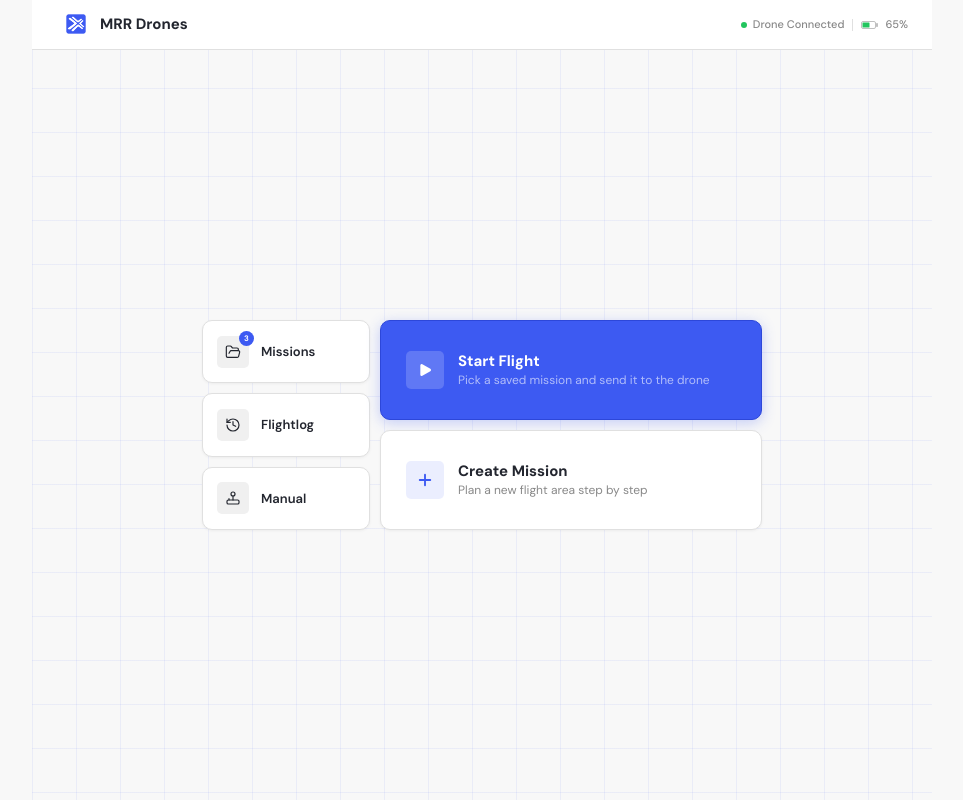
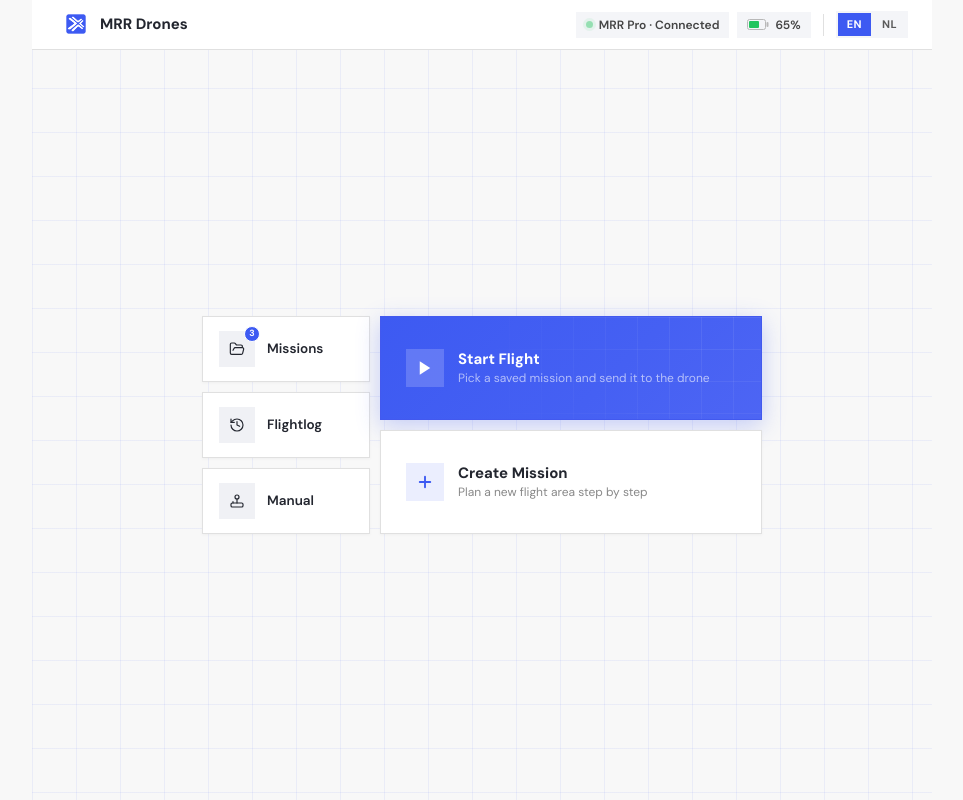
Before and after one commit to Meeszon/MRR-Wizard, a React (Vite) app: page /missions/edit in a window 1280 px wide. Shown: the whole page, without its empty margins (158-1121 px from the left). Built offline with nearby package versions, Linux system fonts and the light colour scheme; no server answers.

Commit message:
Styling overhaul

```diff
--- a/src/pages/HomePage.jsx
+++ b/src/pages/HomePage.jsx
@@ -1,13 +1,82 @@
-import React from 'react'
+import React, { useState } from 'react'
 import { useNavigate } from 'react-router-dom'
-import { Plus, FolderOpen, Play, History, Joystick } from 'lucide-react'
+import { Plus, FolderOpen, History, Joystick } from 'lucide-react'
 import logo from '../assets/logo.png'
 import useMissions from '../hooks/useMissions'
 import useWizard from '../hooks/useWizard'
-import { BLUE, DARK, GREEN } from '../constants'
+import { BLUE, DARK, GREEN, CURRENT_BATTERY } from '../constants'
 
 const DRONE_CONNECTED = true
-const DRONE_BATTERY = 65
+
+function StatusCards() {
+  return (
+    <div className="flex items-center gap-2">
+      <div className="flex items-center gap-1.5 px-2.5 py-1" style={{ background: '#F4F5F8' }}>
+        <div
+          className={DRONE_CONNECTED ? 'pulse-soft' : ''}
+          style={{
+            width: 7,
+            height: 7,
+            borderRadius: '50%',
+            background: DRONE_CONNECTED ? GREEN : '#CBCBCB',
+            flexShrink: 0,
+            boxShadow: DRONE_CONNECTED ? '0 0 0 3px rgba(34,197,94,0.18)' : 'none',
+          }}
+        />
+        <span style={{ fontSize: 12, color: '#444', fontWeight: 600 }}>
+          {DRONE_CONNECTED ? 'MRR Pro · Connected' : 'No drone'}
+        </span>
+      </div>
+
+      {DRONE_CONNECTED && (
+        <div className="flex items-center gap-1.5 px-2.5 py-1" style={{ background: '#F4F5F8' }}>
+          <svg width="22" height="11" viewBox="0 0 22 11" fill="none">
+            <rect x="0.5" y="0.5" width="18" height="10" rx="2" stroke="#B8B8B8" />
+            <rect x="19.5" y="3" width="2" height="5" rx="1" fill="#B8B8B8" />
+            <rect
+              x="2"
+              y="2"
+              width={Math.round((CURRENT_BATTERY / 100) * 15)}
+              height="7"
+              rx="1"
+              fill={CURRENT_BATTERY <= 20 ? '#E0515F' : GREEN}
+            />
+          </svg>
+          <span style={{ fontSize: 12, color: '#444', fontWeight: 600 }}>{CURRENT_BATTERY}%</span>
+        </div>
+      )}
+    </div>
+  )
+}
+
+function LangToggle() {
+  const [lang, setLang] = useState('EN')
+  return (
+    <div className="flex items-center" style={{ background: '#F4F5F8', padding: 2, gap: 2 }}>
+      {['EN', 'NL'].map((l) => {
+        const active = lang === l
+        return (
+          <button
+            key={l}
+            type="button"
+            onClick={() => setLang(l)}
+            className="transition-colors"
+            style={{
+              padding: '3px 9px',
+              fontSize: 11,
+              fontWeight: 700,
+              letterSpacing: '0.04em',
+              color: active ? '#fff' : '#5A5A5A',
+              background: active ? BLUE : 'transparent',
+            }}
+          >
+            {l}
+          </button>
+        )
+      })}
+    </div>
+  )
+}
 
 export default function HomePage() {
   const navigate = useNavigate()
@@ -29,66 +98,33 @@ export default function HomePage() {
         <img
           src={logo}
           alt="MRR Drones"
-          style={{ width: '40px', height: '40px', borderRadius: '9px', marginTop: '-1px' }}
+          style={{ width: '40px', height: '40px', marginTop: '-1px' }}
         />
         <span className="font-bold text-title ml-1" style={{ fontSize: '15px' }}>
           MRR Drones
         </span>
 
-        <div className="ml-auto flex items-center gap-2">
-          <div className="flex items-center gap-1.5">
-            <div
-              style={{
-                width: '6px',
-                height: '6px',
-                borderRadius: '50%',
-                background: DRONE_CONNECTED ? GREEN : '#CBCBCB',
-                flexShrink: 0,
-              }}
-            />
-            <span style={{ fontSize: '11px', color: '#888', fontWeight: 500 }}>
-              {DRONE_CONNECTED ? 'Drone Connected' : 'No drone'}
-            </span>
-          </div>
-          {DRONE_CONNECTED && (
-            <>
-              <div style={{ width: '1px', height: '12px', background: '#E0E0E0' }} />
-              <div className="flex items-center gap-1.5">
-                <svg width="18" height="8" viewBox="0 0 18 8" fill="none" style={{ flexShrink: 0 }}>
-                  <rect x="0.5" y="0.5" width="14" height="7" rx="1.5" stroke="#C0C0C0" />
-                  <rect x="15" y="2" width="2" height="4" rx="0.75" fill="#C0C0C0" />
-                  <rect
-                    x="1.5"
-                    y="1.5"
-                    width={Math.round((DRONE_BATTERY / 100) * 11)}
-                    height="5"
-                    rx="0.5"
-                    fill={DRONE_BATTERY <= 20 ? '#E0515F' : GREEN}
-                  />
-                </svg>
-                <span style={{ fontSize: '11px', color: '#888', fontWeight: 500 }}>
-                  {DRONE_BATTERY}%
-                </span>
-              </div>
-            </>
-          )}
+        <div className="ml-auto flex items-center gap-3">
+          <StatusCards />
+          <div style={{ width: '1px', height: '22px', background: '#E0E0E0' }} />
+          <LangToggle />
         </div>
       </div>
 
       {/* Content */}
       <div className="flex-1 flex items-center justify-center px-8 min-h-0">
-        <div className="flex gap-2.5 w-full max-w-[560px]" style={{ height: '210px' }}>
+        <div className="flex gap-2.5 w-full max-w-[560px]" style={{ height: '218px' }}>
           {/* Left column: 3 secondary buttons */}
-          <div className="flex flex-col gap-2.5" style={{ width: '168px' }}>
+          <div className="flex flex-col gap-2.5 h-full" style={{ width: '168px' }}>
             <button
               type="button"
               onClick={() => navigate('/missions')}
               className="flex-1 flex items-center gap-3 rounded-card active:scale-[0.98] transition-transform select-none bg-white border border-border text-left"
-              style={{ padding: '10px 14px', boxShadow: '0 1px 3px rgba(0,0,0,0.05)' }}
+              style={{ padding: '14px 16px', boxShadow: '0 1px 3px rgba(0,0,0,0.04)' }}
             >
               <div
                 className="relative flex items-center justify-center rounded-btn flex-shrink-0"
-                style={{ width: '32px', height: '32px', background: '#F0F0F0' }}
+                style={{ width: '36px', height: '36px', background: '#F0F1F5' }}
               >
                 <FolderOpen size={16} color={DARK} strokeWidth={1.75} />
                 {missions.length > 0 && (
@@ -97,20 +133,22 @@ export default function HomePage() {
                     style={{
                       top: '-5px',
                       right: '-5px',
-                      width: '15px',
-                      height: '15px',
-                      fontSize: '8px',
+                      minWidth: '16px',
+                      height: '16px',
+                      padding: '0 4px',
+                      fontSize: '9px',
                       background: BLUE,
                       color: 'white',
                       display: 'grid',
                       placeItems: 'center',
+                      border: '1.5px solid white',
                     }}
                   >
                     {missions.length}
                   </span>
                 )}
               </div>
-              <span className="font-semibold text-title truncate" style={{ fontSize: '13px' }}>
+              <span className="font-semibold text-title truncate" style={{ fontSize: '13.5px' }}>
                 Missions
               </span>
             </button>
@@ -119,15 +157,15 @@ export default function HomePage() {
               type="button"
               onClick={() => navigate('/flightlog')}
               className="flex-1 flex items-center gap-3 rounded-card active:scale-[0.98] transition-transform select-none bg-white border border-border text-left"
-              style={{ padding: '10px 14px', boxShadow: '0 1px 3px rgba(0,0,0,0.05)' }}
+              style={{ padding: '14px 16px', boxShadow: '0 1px 3px rgba(0,0,0,0.04)' }}
             >
               <div
                 className="flex items-center justify-center rounded-btn flex-shrink-0"
-                style={{ width: '32px', height: '32px', background: '#F0F0F0' }}
+                style={{ width: '36px', height: '36px', background: '#F0F1F5' }}
               >
                 <History size={16} color={DARK} strokeWidth={1.75} />
               </div>
-              <span className="font-semibold text-title truncate" style={{ fontSize: '13px' }}>
+              <span className="font-semibold text-title truncate" style={{ fontSize: '13.5px' }}>
                 Flightlog
               </span>
             </button>
@@ -136,44 +174,59 @@ export default function HomePage() {
               type="button"
               onClick={() => navigate('/manual-flight')}
               className="flex-1 flex items-center gap-3 rounded-card active:scale-[0.98] transition-transform select-none bg-white border border-border text-left"
-              style={{ padding: '10px 14px', boxShadow: '0 1px 3px rgba(0,0,0,0.05)' }}
+              style={{ padding: '14px 16px', boxShadow: '0 1px 3px rgba(0,0,0,0.04)' }}
             >
               <div
                 className="flex items-center justify-center rounded-btn flex-shrink-0"
-                style={{ width: '32px', height: '32px', background: '#F0F0F0' }}
+                style={{ width: '36px', height: '36px', background: '#F0F1F5' }}
               >
                 <Joystick size={16} color={DARK} strokeWidth={1.75} />
               </div>
-              <span className="font-semibold text-title truncate" style={{ fontSize: '13px' }}>
+              <span className="font-semibold text-title truncate" style={{ fontSize: '13.5px' }}>
                 Manual
               </span>
             </button>
           </div>
 
           {/* Right column: 2 primary buttons */}
-          <div className="flex flex-col gap-2.5 flex-1">
+          <div className="flex flex-col gap-2.5 flex-1 h-full">
             {/* Start Flight */}
             <button
               type="button"
               onClick={() => navigate('/start-flight')}
-              className="flex-1 flex items-center rounded-card active:scale-[0.98] transition-transform select-none relative"
+              className="flex-1 flex items-center rounded-card active:scale-[0.98] transition-transform select-none relative overflow-hidden"
               style={{
-                background: BLUE,
+                background: 'linear-gradient(135deg, #3D5AF2 0%, #4560F3 60%, #4D65F4 100%)',
                 paddingLeft: '25px',
                 paddingRight: '16px',
                 gap: '14px',
-                boxShadow: '0 3px 14px rgba(61,90,242,0.28)',
-                border: '1px solid #2D47D9',
+                boxShadow: '0 6px 22px rgba(61,90,242,0.28)',
+                border: '1px solid #4259EE',
               }}
             >
+              {/* Faded grid overlay */}
               <div
-                className="flex items-center justify-center rounded-btn flex-shrink-0"
+                aria-hidden="true"
+                style={{
+                  position: 'absolute',
+                  inset: 0,
+                  backgroundImage:
+                    'linear-gradient(rgba(255,255,255,0.08) 1px, transparent 1px), linear-gradient(90deg, rgba(255,255,255,0.08) 1px, transparent 1px)',
+                  backgroundSize: '32px 32px',
+                  maskImage: 'radial-gradient(circle at 90% 10%, black, transparent 70%)',
+                  WebkitMaskImage: 'radial-gradient(circle at 90% 10%, black, transparent 70%)',
+                }}
+              />
+              <div
+                className="relative flex items-center justify-center rounded-btn flex-shrink-0"
                 style={{ width: '38px', height: '38px', background: 'rgba(255,255,255,0.18)' }}
               >
-                <Play size={16} color="white" fill="white" strokeWidth={0} />
+                <svg width="18" height="18" viewBox="0 0 24 24" fill="white">
+                  <polygon points="5 3 19 12 5 21 5 3" />
+                </svg>
               </div>
               <div
-                className="text-left flex-1 min-w-0"
+                className="relative text-left flex-1 min-w-0"
                 style={{
                   height: '38px',
                   display: 'flex',
@@ -209,7 +262,7 @@ export default function HomePage() {
                 paddingLeft: '25px',
                 paddingRight: '16px',
                 gap: '14px',
-                boxShadow: '0 1px 3px rgba(0,0,0,0.05)',
+                boxShadow: '0 1px 3px rgba(0,0,0,0.04)',
               }}
             >
               <div
--- a/src/styles/globals.scss
+++ b/src/styles/globals.scss
@@ -88,6 +88,19 @@ input[type='range']::-moz-range-thumb {
   background-size: 44px 44px;
 }
 
+@keyframes pulse-soft {
+  0%,
+  100% {
+    opacity: 1;
+  }
+  50% {
+    opacity: 0.45;
+  }
+}
+.pulse-soft {
+  animation: pulse-soft 2.2s ease-in-out infinite;
+}
+
 /* Hide Mapbox branding — matches new-dashboard-frontend/Map.scss */
 .mapboxgl-ctrl-logo,
 .mapboxgl-ctrl-attrib {
--- a/tailwind.config.js
+++ b/tailwind.config.js
@@ -28,8 +28,8 @@ export default {
         label: ['11px', { lineHeight: '1.4', fontWeight: '700', letterSpacing: '1.5px' }],
       },
       borderRadius: {
-        btn: '5px',
-        card: '10px',
+        btn: '0px',
+        card: '0px',
       },
     },
   },
```
Also changed, not shown: src/components/SettingsPanel.jsx (+9 -6 lines), src/data/mockMissions.js (+17 -0 lines), src/pages/EditMissionPage.jsx (+13 -6 lines), src/pages/FlightLogPage.jsx (+79 -78 lines).
